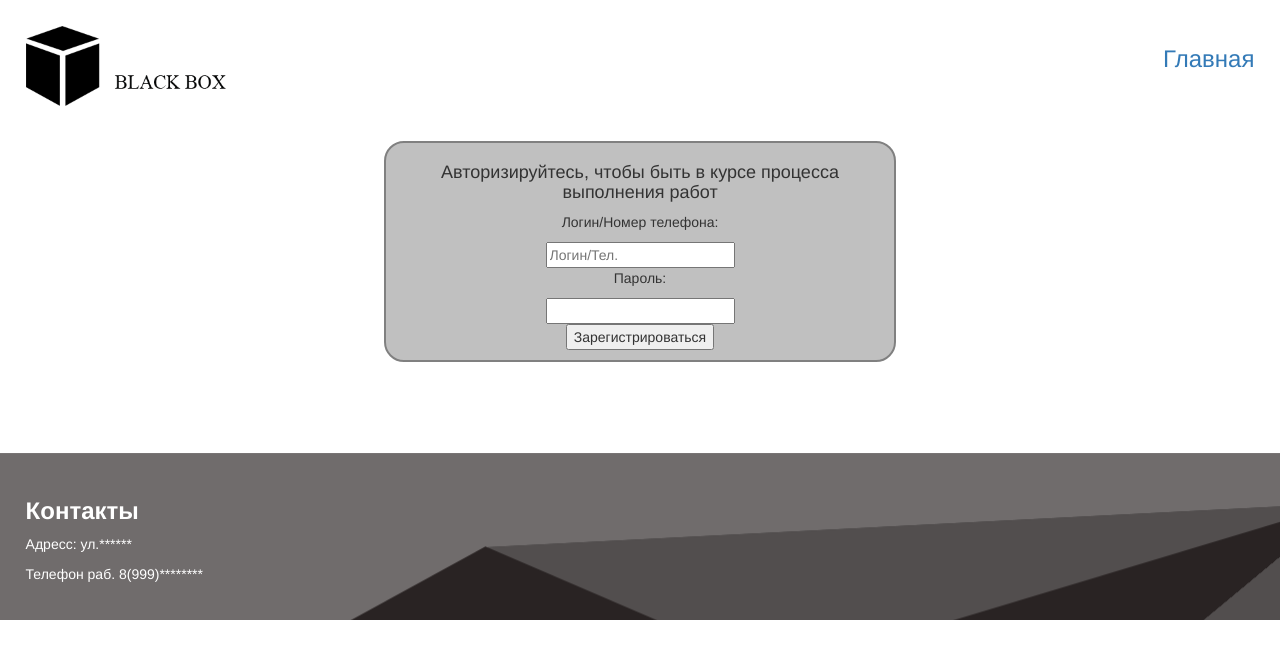
After one commit to KurtVobain/my-first-blog, a Django app: page /auth/ in a window 1280 px wide. The commit adds this page. Shown: the top 659 px of the page. Run offline with Django 3.2, Linux system fonts and the light colour scheme; some libraries are stand-ins or nearby versions.

Commit message:
had been added html-page login

```diff
--- /dev/null
+++ b/blog/templates/blog/auth.html
@@ -0,0 +1,101 @@
+<!DOCTYPE html>
+{% load staticfiles %}
+<style>
+	.ordering{
+		text-align: center;
+		margin: 7% 30%;
+		background-color: silver;
+		padding: 10px;
+		background-size: 50%;
+		border-color: gray;
+		border-style: solid;
+		border-radius: 20px;
+		border-width: 2px;
+
+	}
+	.image_size{
+		width: 30%;
+		margin: 20px;
+
+
+	}
+
+	.article-backgeound {
+		background-color: silver;
+		border: thick grey inset ;
+	}
+
+
+
+	.article-padding {
+		padding: 2%;
+	}
+
+	.head-back {
+		background-image: url({% static "media\head-back.png" %});
+		background-color: aquamarine;
+		padding: 14%;
+	}
+
+	.bottom-back {
+		background-image: url({% static "media\bottom.png" %});
+		color: white;
+	}
+
+	#infromation {
+		background-color: rgb(212,255,249);
+		border: inset black;
+		border-radius: 5%;
+		margin: 0% 65% 0% 0%;
+		padding: 2% 5% 15% 2%;
+
+		text-align: left;
+	}
+
+	.href-align {
+		text-align: center;
+		font-size: 150%;
+		display: inline;
+	}
+
+
+
+	.leftstr, .rightstr {
+    float: left; /* Обтекание справа */
+    width: 50%; /* Ширина текстового блока */
+   }
+   .rightstr {
+    text-align: right; /* Выравнивание по правому краю */
+   }
+
+
+</style>
+<html>
+<head>
+	<link rel="stylesheet" href="//maxcdn.bootstrapcdn.com/bootstrap/3.2.0/css/bootstrap.min.css">
+	<link rel="stylesheet" href="//maxcdn.bootstrapcdn.com/bootstrap/3.2.0/css/bootstrap-theme.min.css">
+	<title>Авторизация</title>
+
+</head>
+<body>
+	<div class="article-padding">
+		<p class=" leftstr"><img src="{% static "media\icon_bb.png" %}"  width="200px" height="80px" alt = "black box symbol"></p>
+		<h3 class="rightstr "><a href="{% url 'post_list'%}">Главная</a></h3>
+	</div>
+	<div class="ordering">
+		<form>
+			<h4>Авторизируйтесь, чтобы быть в курсе процесса выполнения работ</h4>
+			<p>Логин/Номер телефона:</p>
+			<input type="text" placeholder="Логин/Тел." required>
+			<p>Пароль:</p>
+			<input type="password" required><br>
+			<button type="submit">Зарегистрироваться</button>
+		</form>
+	</div>
+	<div class="article-padding bottom-back">
+		<h3 id="Contact information" ><strong>Контакты</strong></h3>
+		<p >Адресс: ул.******</p>
+		<p >Телефон раб. 8(999)********</p>
+	</div>
+</body>
+</html>
--- a/blog/urls.py
+++ b/blog/urls.py
@@ -1,6 +1,8 @@
 from django.urls import path
 from . import views
+from django.contrib.auth.views import login, logout
 
 urlpatterns = [
     path('', views.post_list, name='post_list'),
+    path('auth/', views.auth, name='auth')
 ]
--- a/blog/views.py
+++ b/blog/views.py
@@ -1,7 +1,11 @@
-from django.shortcuts import render
+from django.shortcuts import render, get_object_or_404
 from .models import Post
 from django.utils import timezone
 # Create your views here.
 def post_list(request):
 	posts = Post.objects.filter(published_date__lte=timezone.now()).order_by('published_date')
 	return render(request, 'blog/post_list.html', {'posts' : posts})
+
+def auth(request):
+	posts = Post.objects.filter(published_date__lte=timezone.now()).order_by('published_date')
+	return render(request, 'blog/auth.html', {'posts' : posts})
```
Also changed, not shown: blog/templates/blog/post_list.html (+4 -3 lines), blog/static/css/bottom.png (added), blog/static/css/head-back.png (added).
